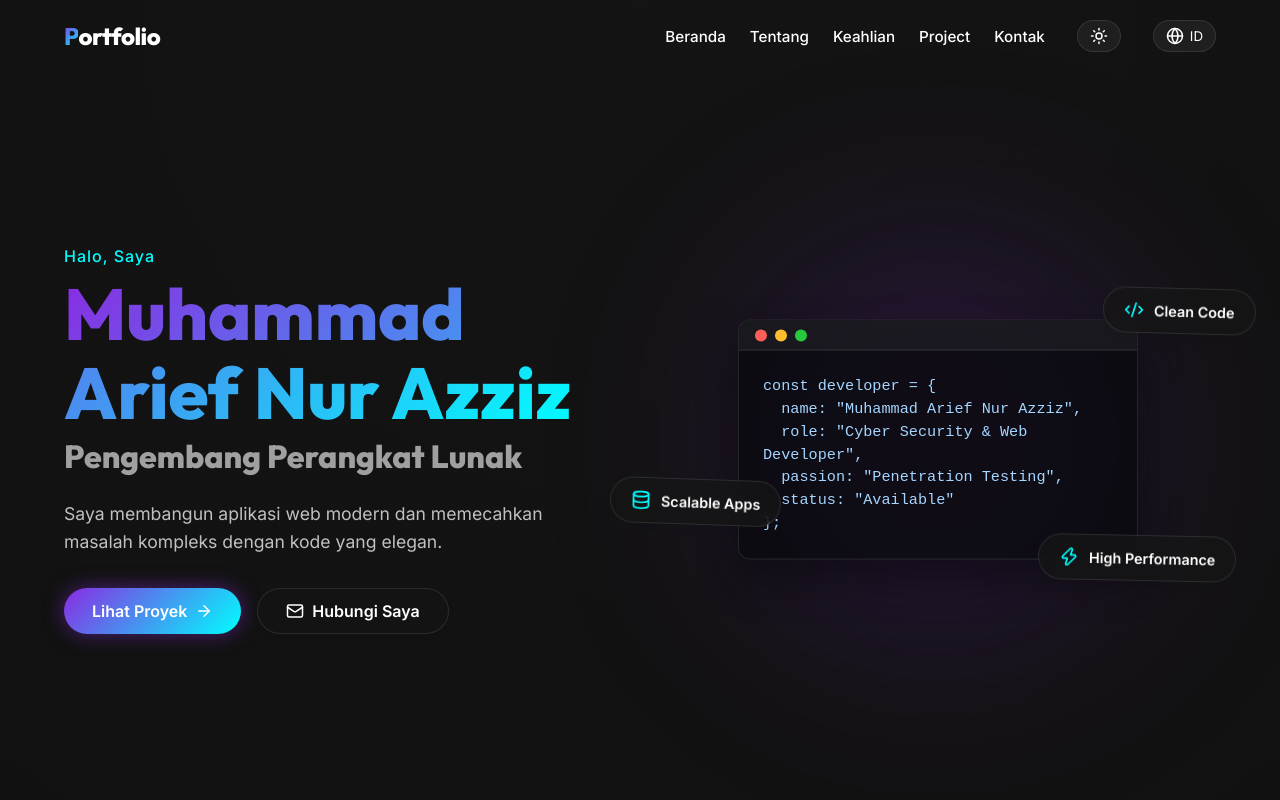
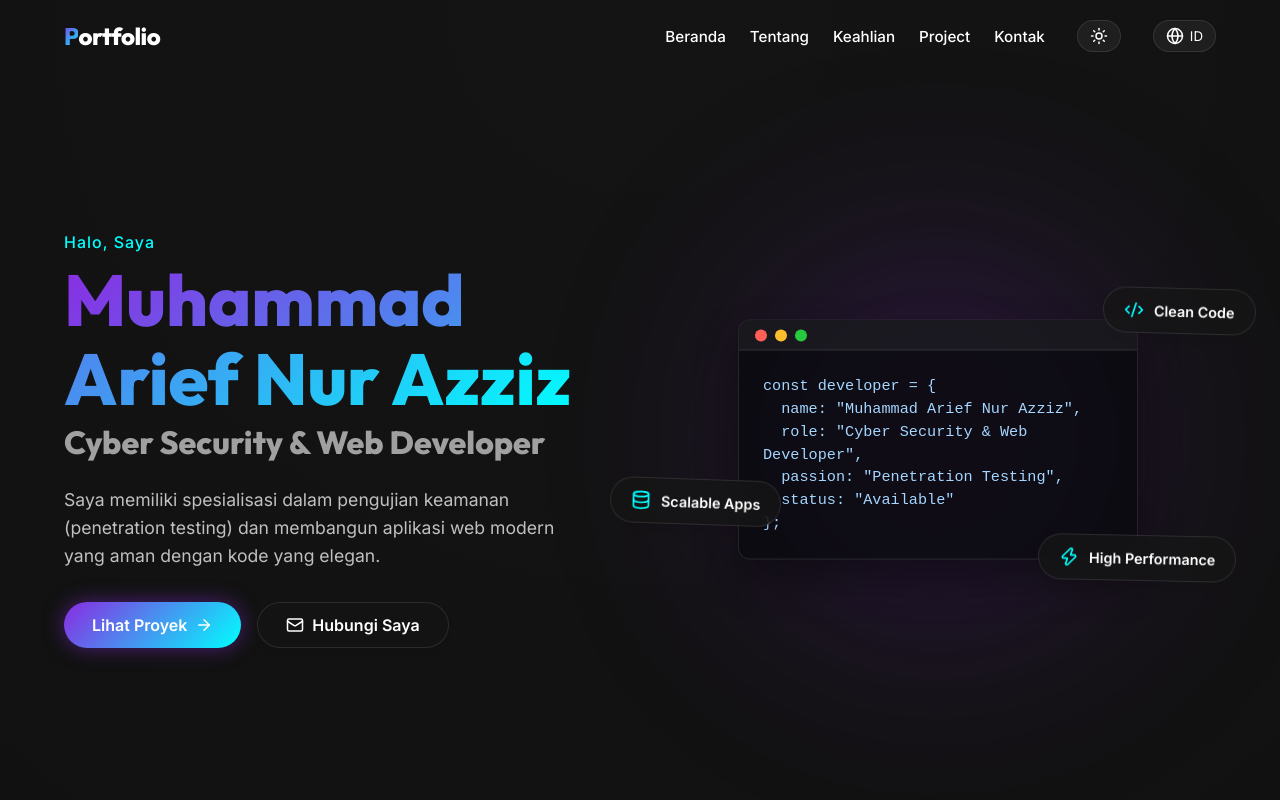
Before and after one commit to voltrexx-v1/Portofolio, a React (Vite) app: page / in a window 1280 px wide. Shown: the top 800 px of the page. Built offline with nearby package versions, Linux system fonts and the light colour scheme.

Commit message:
update: ganti peran hero ke cyber security dan web developer

```diff
--- a/src/data/dictionary.js
+++ b/src/data/dictionary.js
@@ -9,8 +9,8 @@ export const dict = {
     },
     hero: {
       greeting: "Hello, I'm",
-      role: "Software Developer",
-      description: "I build modern web applications and solve complex problems with elegant code.",
+      role: "Cyber Security & Web Developer",
+      description: "I specialize in penetration testing and building secure, modern web applications with elegant code.",
       cta_primary: "View Projects",
       cta_secondary: "Contact Me"
     },
@@ -79,8 +79,8 @@ export const dict = {
     },
     hero: {
       greeting: "Halo, Saya",
-      role: "Pengembang Perangkat Lunak",
-      description: "Saya membangun aplikasi web modern dan memecahkan masalah kompleks dengan kode yang elegan.",
+      role: "Cyber Security & Web Developer",
+      description: "Saya memiliki spesialisasi dalam pengujian keamanan (penetration testing) dan membangun aplikasi web modern yang aman dengan kode yang elegan.",
       cta_primary: "Lihat Proyek",
       cta_secondary: "Hubungi Saya"
     },
```
